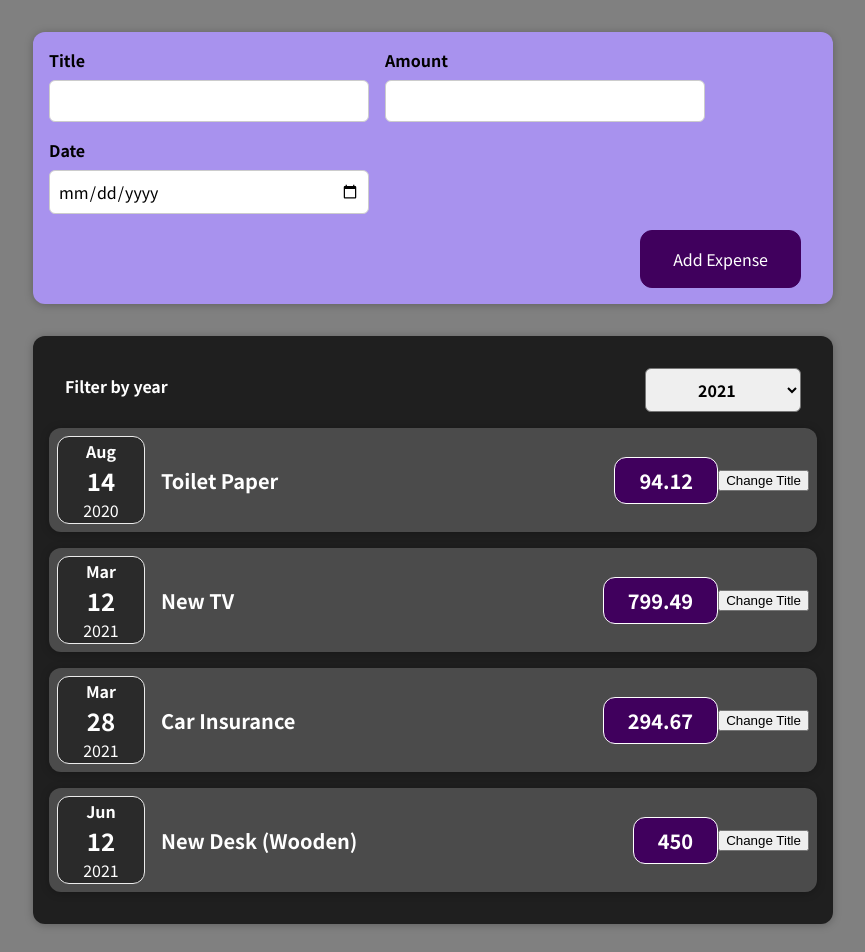
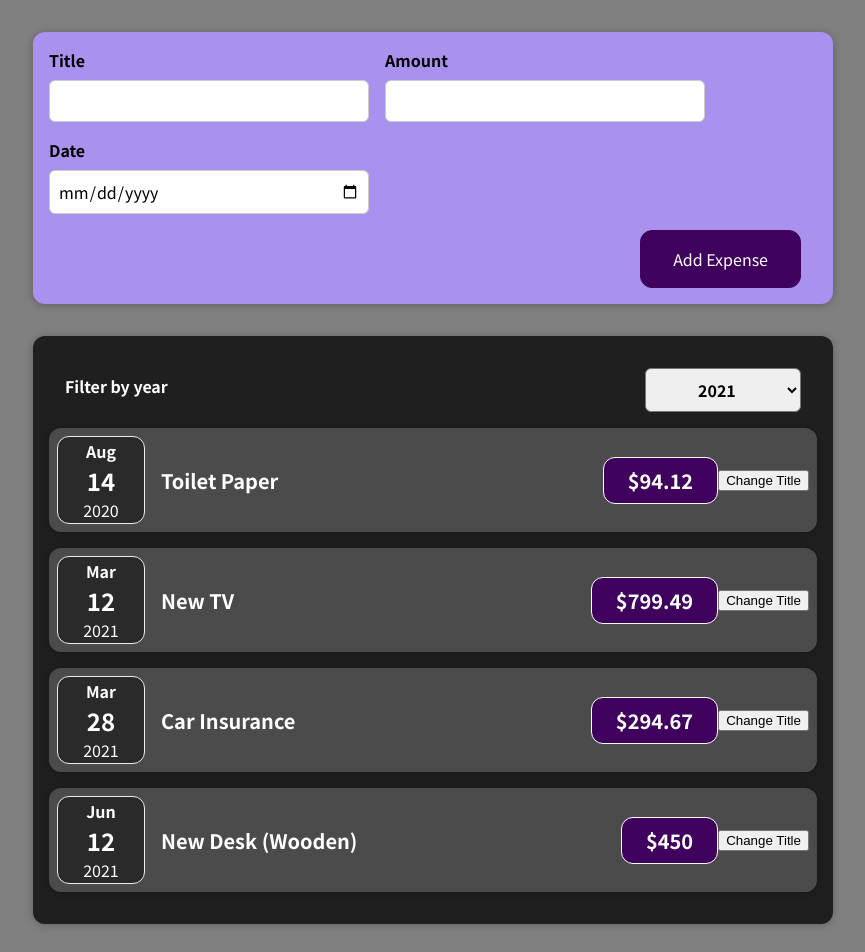
Before and after one commit to eelac/react-project, a React (Create React App) app: page / in a window 1280 px wide. Shown: the top 952 px of the page, without its empty margins (207-1072 px from the left). Built offline with nearby package versions, Linux system fonts and the light colour scheme.

Commit message:
Removed hard code, changed to dynamic to render expenses

```diff
--- a/src/App.js
+++ b/src/App.js
@@ -27,7 +27,7 @@ const App = () => {
   return (
     <div>
       <NewExpense />
-      <Expenses expenses={expenses}/>
+      <Expenses items={expenses}/>
     </div>
   );
 }
--- a/src/components/Expenses/ExpenseItem.js
+++ b/src/components/Expenses/ExpenseItem.js
@@ -17,7 +17,7 @@ const ExpenseItem = (props) => {
       <ExpenseDate date={props.date} />
       <div className="expense-item__description">
         <h2>{title}</h2>
-        <div className="expense-item__price">{props.amount}</div>
+        <div className="expense-item__price">${props.amount}</div>
       </div>
       <button onClick={clickHandler}>Change Title</button>
     </Card>
--- a/src/components/Expenses/Expenses.js
+++ b/src/components/Expenses/Expenses.js
@@ -13,27 +13,17 @@ const Expenses = (props) => {
   return (
     <div>
       <Card className="expenses">
-        <ExpensesFilter selected={filteredYear} onChangeFilter={filterChangeHandler} />
-        <ExpenseItem
-          title={props.expenses[0].title}
-          amount={props.expenses[0].amount}
-          date={props.expenses[0].date}
+        <ExpensesFilter
+          selected={filteredYear}
+          onChangeFilter={filterChangeHandler}
         />
-        <ExpenseItem
-          title={props.expenses[1].title}
-          amount={props.expenses[1].amount}
-          date={props.expenses[1].date}
-        />
-        <ExpenseItem
-          title={props.expenses[2].title}
-          amount={props.expenses[2].amount}
-          date={props.expenses[2].date}
-        />
-        <ExpenseItem
-          title={props.expenses[3].title}
-          amount={props.expenses[3].amount}
-          date={props.expenses[3].date}
-        />
+        {props.items.map((expense) => (
+          <ExpenseItem
+            title={expense.title}
+            amount={expense.amount}
+            date={expense.date}
+          />
+        ))}
       </Card>
     </div>
   );
```
